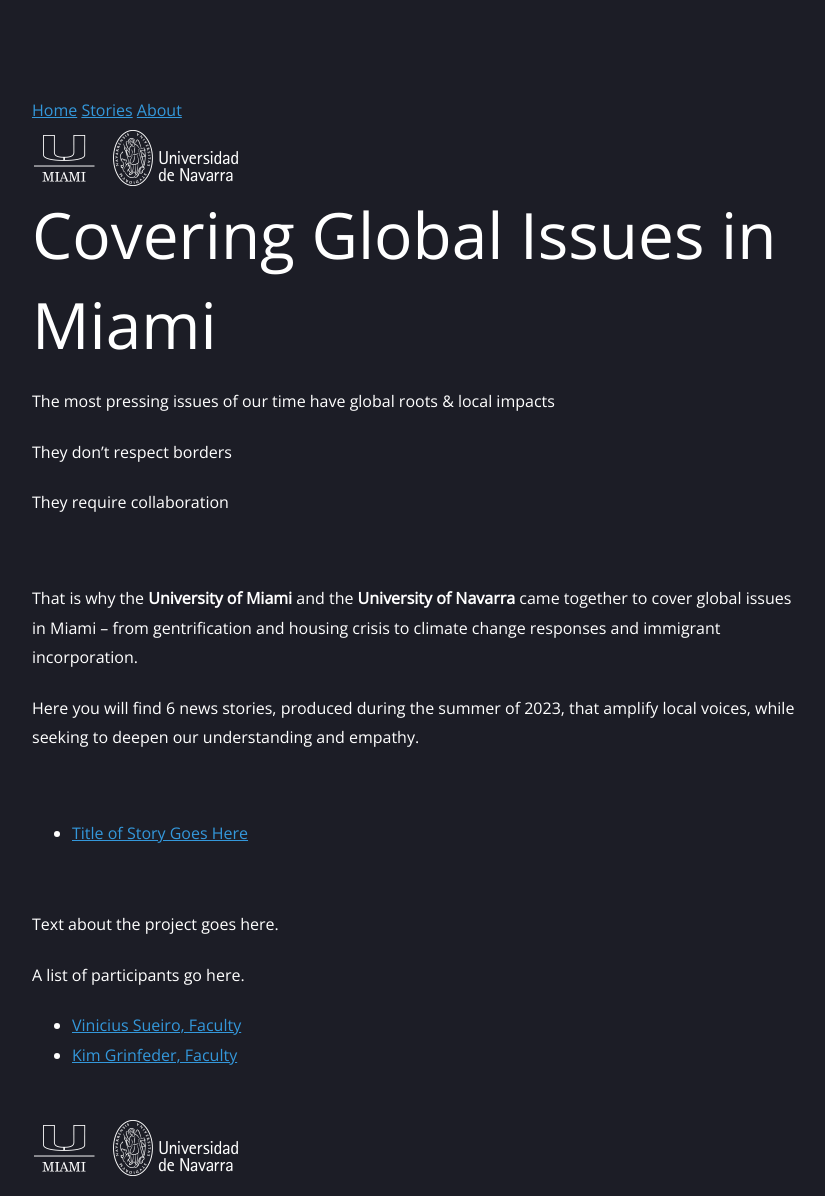
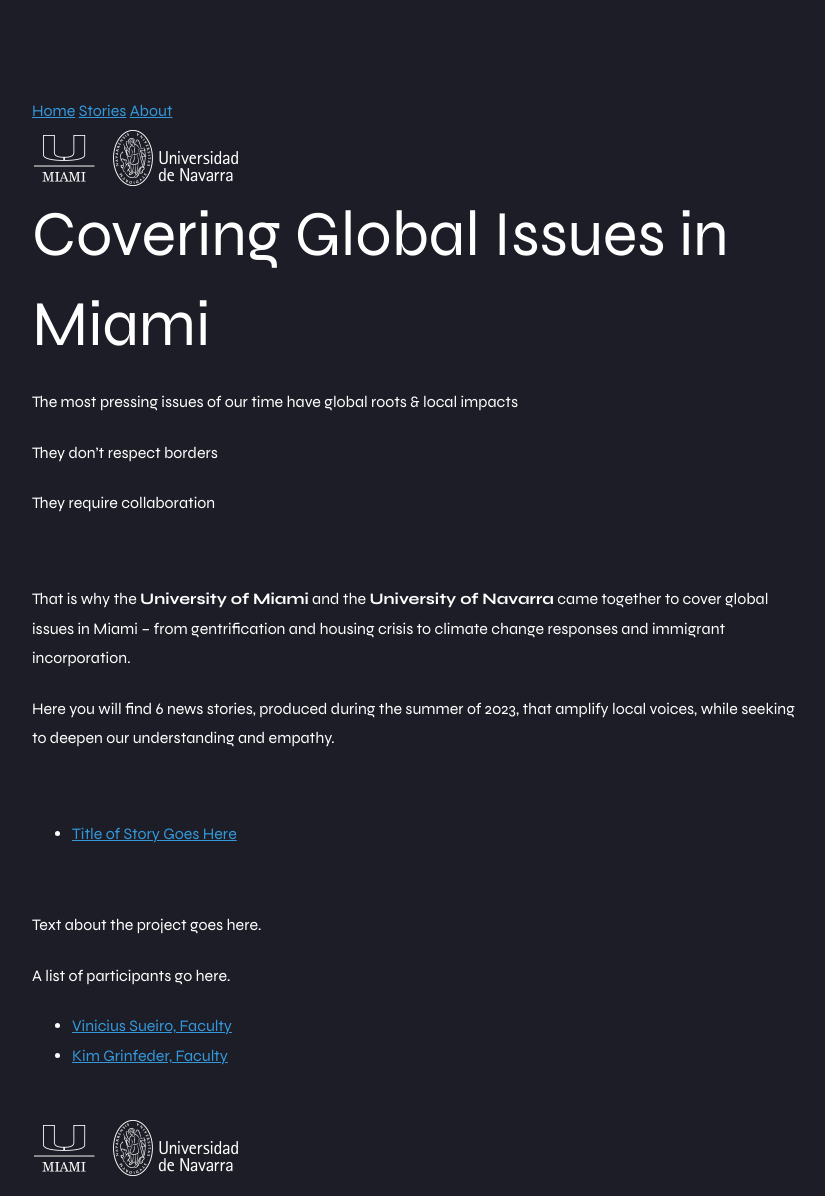
Before and after one commit to miami-navarra/miami-navarra.github.io, a Jekyll site: the page built from index.md, in a window 1280 px wide. Shown: the whole page, without its empty margins (224-1049 px from the left). Built offline with Jekyll 4.4.1, drawn with Linux system fonts in a browser that asks for light colours.

Commit message:
Add custom font

```diff
--- a/assets/css/air.css
+++ b/assets/css/air.css
@@ -1,4 +1,4 @@
-@import url(http://fonts.googleapis.com/css?family=Open+Sans:300italic,300);
+@import url("https://fonts.googleapis.com/css2?family=Syne:wght@400;700&display=swap");
 
 @media print {
   *,
@@ -148,7 +148,7 @@
 body {
   background: #1c1d26;
   color: #ffffff;
-  font-family: "Open Sans", Helvetica, sans-serif;
+  font-family: Syne, Helvetica, sans-serif;
   font-weight: 300;
   margin: 6rem auto 1rem;
   max-width: 48rem;
```
